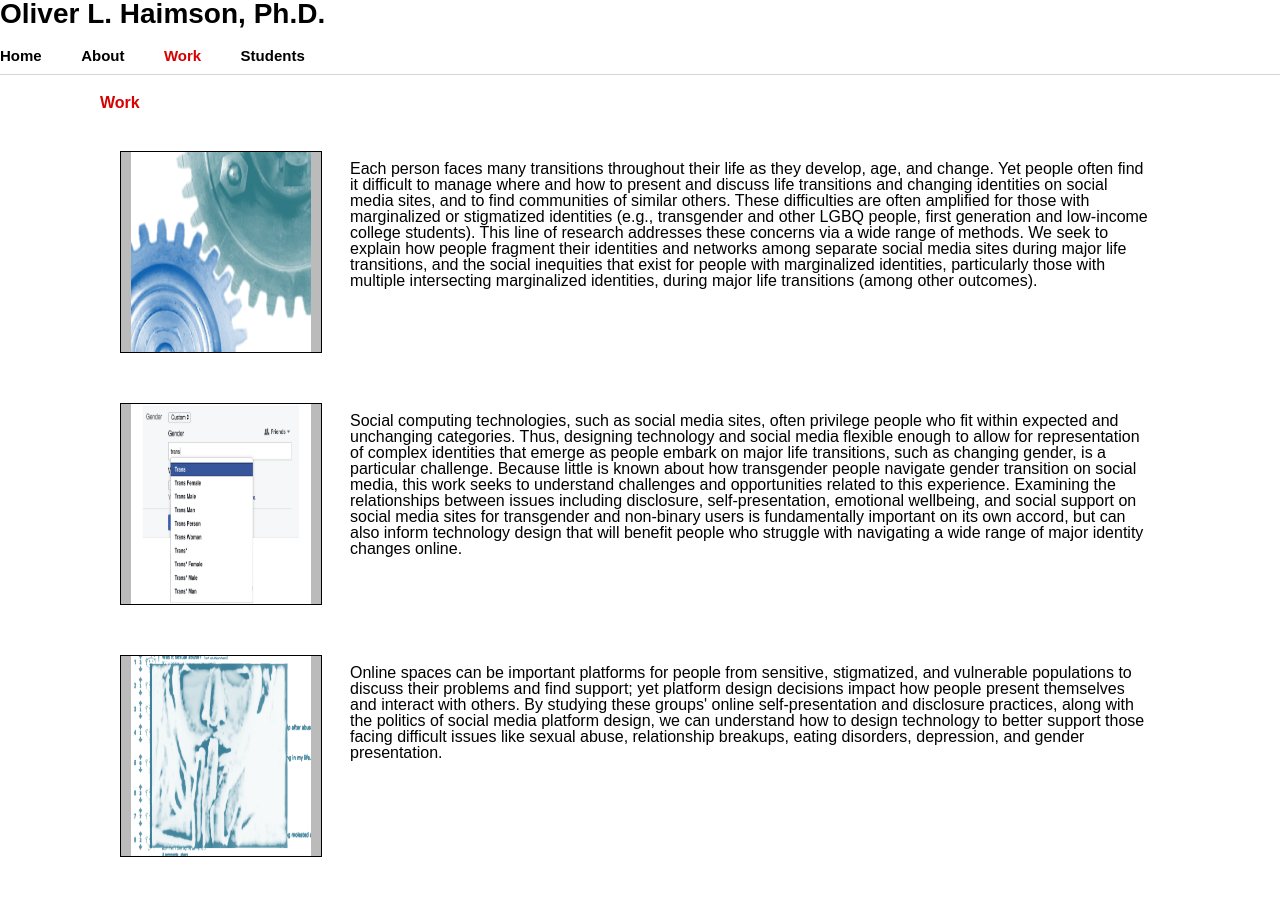
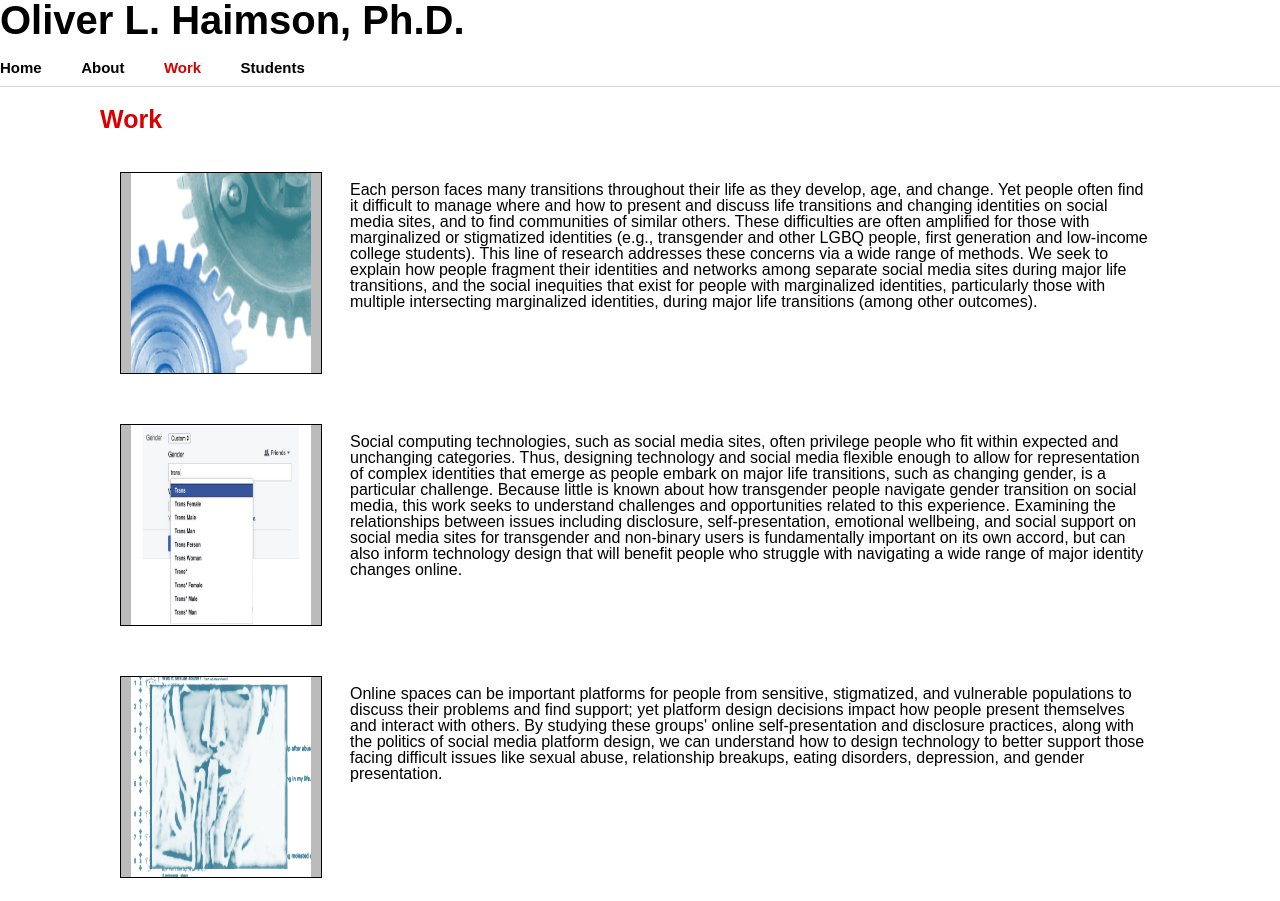
Before and after one commit to 242928/outsideportfolio, a plain HTML site: page work.html in a window 1280 px wide. Shown: the top 901 px of the page. Drawn offline with Linux system fonts and the light colour scheme.

Commit message:
Update main.css

```diff
--- a/css/main.css
+++ b/css/main.css
@@ -12,7 +12,7 @@ color: #0066cc;}
 
 header {
   padding-bottom: 20px;
-  font-size: 175%;
+  font-size: 40px;
 }
 
 nav {
@@ -68,7 +68,10 @@ nav a:hover, nav a:focus, footer a:hover, footer a:focus {
   color: #2033ab;
 }
 
-h2{ color: #D80000;}
+h2 {
+  color: #D80000;
+  font-size: 25px;
+}
 
 .selected {
   color: blue;
```
